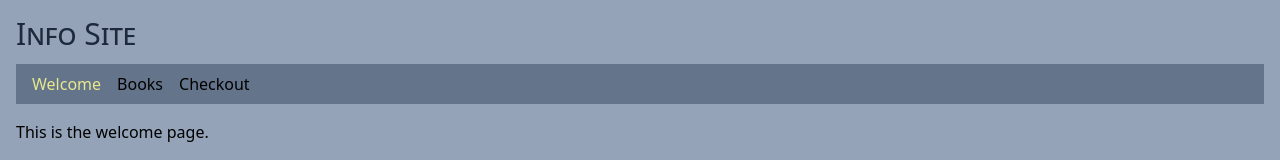
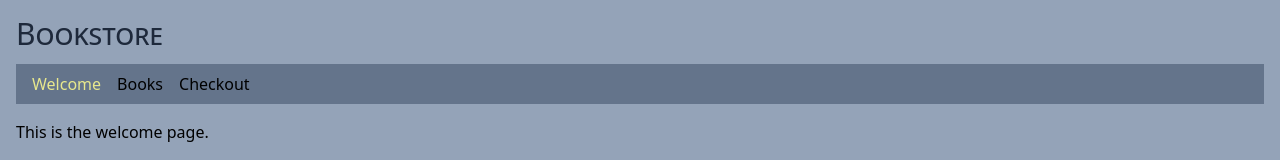
Before and after one commit to edwardtanguay/et873-bookstore-with-context, a React (Vite) app: page /welcome in a window 1280 px wide. Shown: the top 160 px of the page. Built offline with nearby package versions, Linux system fonts and the light colour scheme.

Commit message:
title chnaged

```diff
--- a/index.html
+++ b/index.html
@@ -4,7 +4,7 @@
 		<meta charset="UTF-8" />
 		<link rel="icon" type="image/svg+xml" href="/vite.svg" />
 		<meta name="viewport" content="width=device-width, initial-scale=1.0" />
-		<title>Info Site</title>
+		<title>Bookstore</title>
 		<style>
 			body {
 				background-color: #94a3b8;
--- a/src/components/Header.tsx
+++ b/src/components/Header.tsx
@@ -3,7 +3,7 @@ import { Nav } from "./Nav";
 export const Header = () => {
 	return (
 		<>
-			<h1 className="text-3xl mb-3 text-slate-800">Info Site</h1>
+			<h1 className="text-3xl mb-3 text-slate-800">Bookstore</h1>
 			<Nav/>
 		</>
 	);
```
